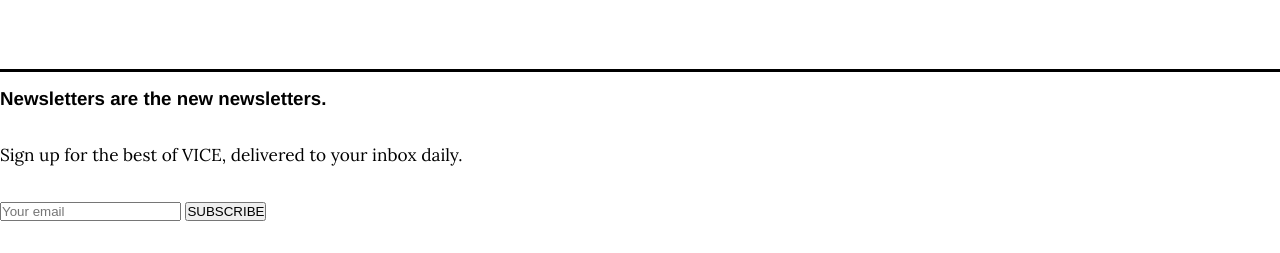
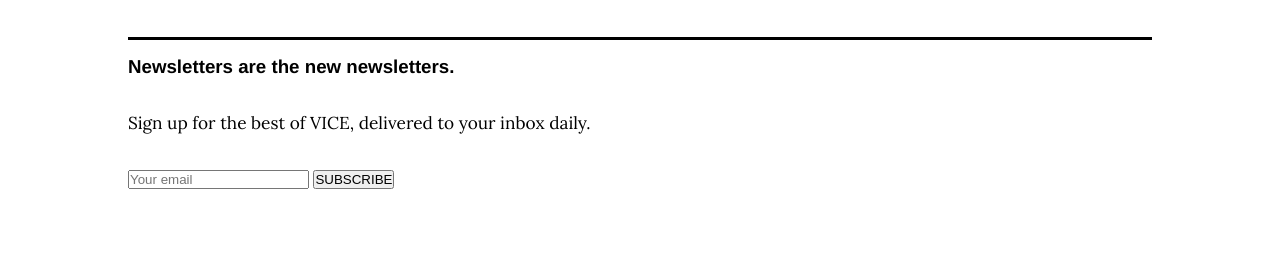
Before and after one commit to paytown/MICE, a website: page index.html in a window 1280 px wide. Shown: the part 2660-2913 px from the top of the page. After the commit the page ends 2881 px from the top, so only its background shows below. Drawn offline with Linux system fonts and the light colour scheme.

Commit message:
working on footer

```diff
--- a/index.css
+++ b/index.css
@@ -183,4 +183,5 @@
   margin-top: 2rem;
   border-top: 3px solid black;
   padding: 1rem 0 2rem 0;
+  margin: 0 8rem;
 }
--- a/main.css
+++ b/main.css
@@ -233,4 +233,5 @@
   margin-top: 2rem;
   border-top: $border-top;
   padding: 1rem 0 2rem 0;
+  margin: 0 8rem;
 }
```
